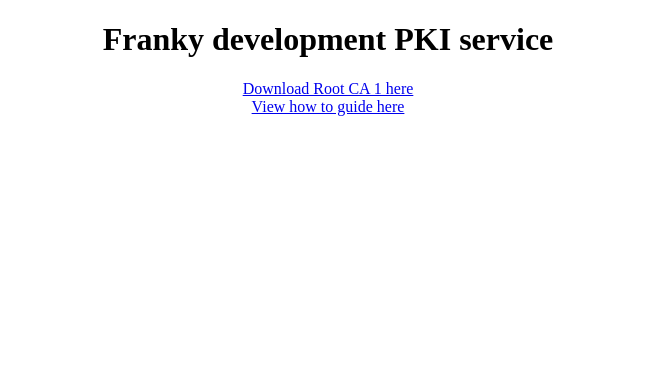
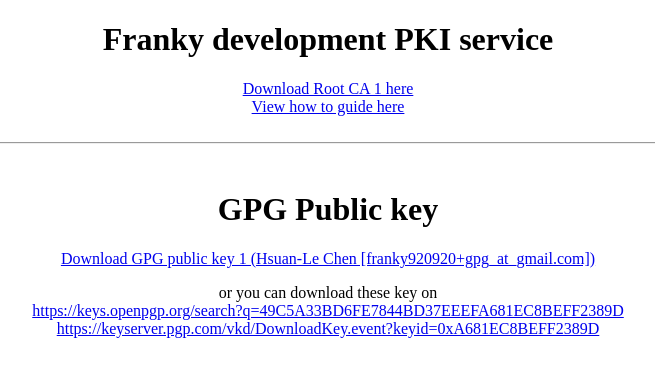
Before and after one commit to franky920920/pki, a plain HTML site: page index.html in a window 1280 px wide. Shown: the whole page, without its empty margins (312-967 px from the left). Drawn offline with Linux system fonts and the light colour scheme.

Commit message:
Add GPG public key to pki service

```diff
--- a/index.html
+++ b/index.html
@@ -9,6 +9,13 @@
 		<a href="CA/root_ca_1.crt">Download Root CA 1 here</a>
 		<br>
 		<a href="guide.pdf">View how to guide here</a>
+		<br><br><hr><br>
+		<h1>GPG Public key</h1>
+		<a href="gpg/key1.pub">Download GPG public key 1 (Hsuan-Le Chen [franky920920+gpg_at_gmail.com])</a><br>
+		<p>or you can download these key on <br>
+			<a href="https://keys.openpgp.org/search?q=49C5A33BD6FE7844BD37EEEFA681EC8BEFF2389D">https://keys.openpgp.org/search?q=49C5A33BD6FE7844BD37EEEFA681EC8BEFF2389D</a><br>
+			<a href="https://keyserver.pgp.com/vkd/DownloadKey.event?keyid=0xA681EC8BEFF2389D">https://keyserver.pgp.com/vkd/DownloadKey.event?keyid=0xA681EC8BEFF2389D</a><br>
+		</p>
 	</div>
 </body>
 </html>
```
Also changed, not shown: 1 other file.
